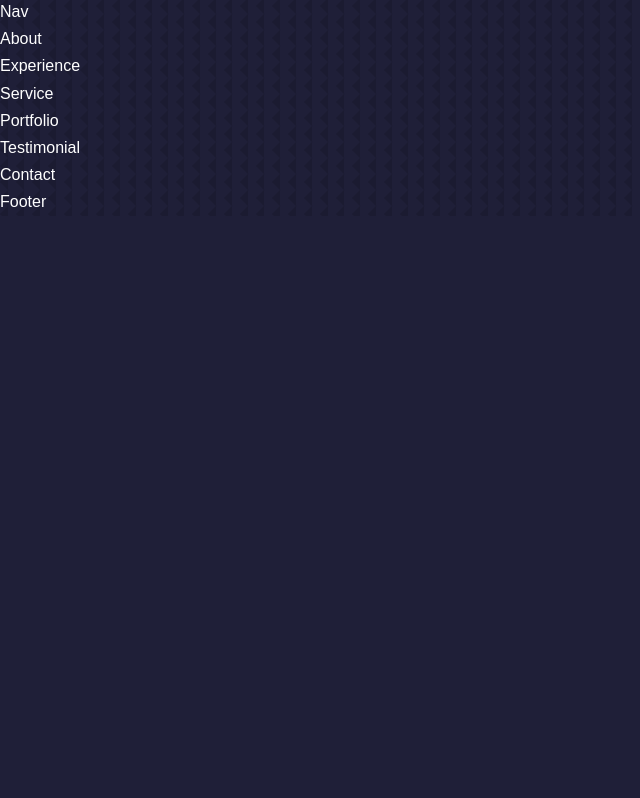
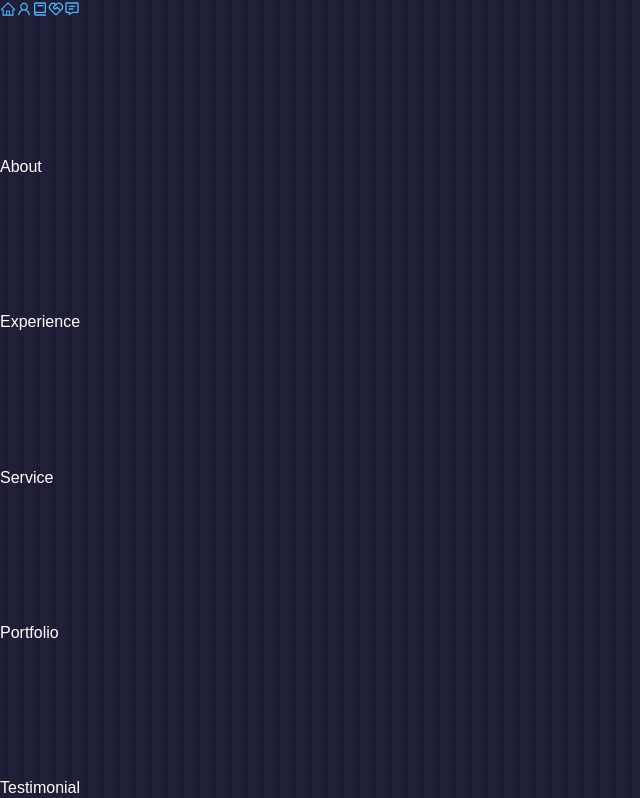
Before and after one commit to nandatritona/PortfolioMe, a React (Create React App) app in the folder reactapp/: page / in a window 1280 px wide. Shown: the part 802-1600 px from the top of the page, without its empty margins (0-640 px from the left). Before the commit the page ends 1018 px from the top, so only its background shows below. Built offline with nearby package versions, Linux system fonts and the light colour scheme.

Commit message:
Membuat section click

```diff
--- a/reactapp/src/components/about/About.jsx
+++ b/reactapp/src/components/about/About.jsx
@@ -2,9 +2,9 @@
 import "./about.css"
 
 export const About = () => {
-  return (
-    <div>About</div>
-  )
+    return (
+        <section id='about'>About</section>
+    )
 }
 
 export default About;
--- a/reactapp/src/components/contact/Contact.jsx
+++ b/reactapp/src/components/contact/Contact.jsx
@@ -3,7 +3,7 @@
 
 export const Contact = () => {
   return (
-    <div>Contact</div>
+    <section id='contact'>Contact</section>
   )
 }
 
--- a/reactapp/src/components/experience/Experience.jsx
+++ b/reactapp/src/components/experience/Experience.jsx
@@ -3,7 +3,7 @@
 
 export const Experience = () => {
   return (
-    <div>Experience</div>
+    <section id='experience'>Experience</section>
   )
 }
 
--- a/reactapp/src/components/nav/Nav.jsx
+++ b/reactapp/src/components/nav/Nav.jsx
@@ -1,10 +1,22 @@
-import React from 'react'
-import './nav.css'
+/* eslint-disable jsx-a11y/anchor-has-content */
+import React from 'react';
+import './nav.css';
+import {AiOutlineHome} from 'react-icons/ai';
+import {AiOutlineUser} from 'react-icons/ai';
+import {BiBook} from 'react-icons/bi';
+import {RiServiceLine} from 'react-icons/ri';
+import {BiMessageDetail} from 'react-icons/bi';
 
 export const Nav = () => {
-  return (
-    <div>Nav</div>
-  )
+    return (
+        <nav>
+            <a href="#home"><AiOutlineHome/></a>
+            <a href="#about"><AiOutlineUser/></a>
+            <a href="#experience"><BiBook/></a>
+            <a href="#service"><RiServiceLine/></a>
+            <a href="#contact"><BiMessageDetail/></a>
+        </nav>
+    )
 }
 
 export default Nav;
--- a/reactapp/src/components/portfolio/Portfolio.jsx
+++ b/reactapp/src/components/portfolio/Portfolio.jsx
@@ -3,7 +3,7 @@
 
 export const Portfolio = () => {
   return (
-    <div>Portfolio</div>
+    <section id='portfolio'>Portfolio</section>
   )
 }
 
--- a/reactapp/src/components/service/Service.jsx
+++ b/reactapp/src/components/service/Service.jsx
@@ -3,7 +3,7 @@
 
 export const Service = () => {
   return (
-    <div>Service</div>
+    <section id='service'>Service</section>
   )
 }
 
--- a/reactapp/src/components/testimonial/Testimonial.jsx
+++ b/reactapp/src/components/testimonial/Testimonial.jsx
@@ -3,7 +3,7 @@
 
 export const Testimonial = () => {
   return (
-    <div>Testimonial</div>
+    <section id='testimonial'>Testimonial</section>
   )
 }
 
--- a/reactapp/src/index.css
+++ b/reactapp/src/index.css
@@ -116,6 +116,7 @@
 
     section {
         margin-top: 6rem;
+        height: 100vh;
     }
 }
 
```
